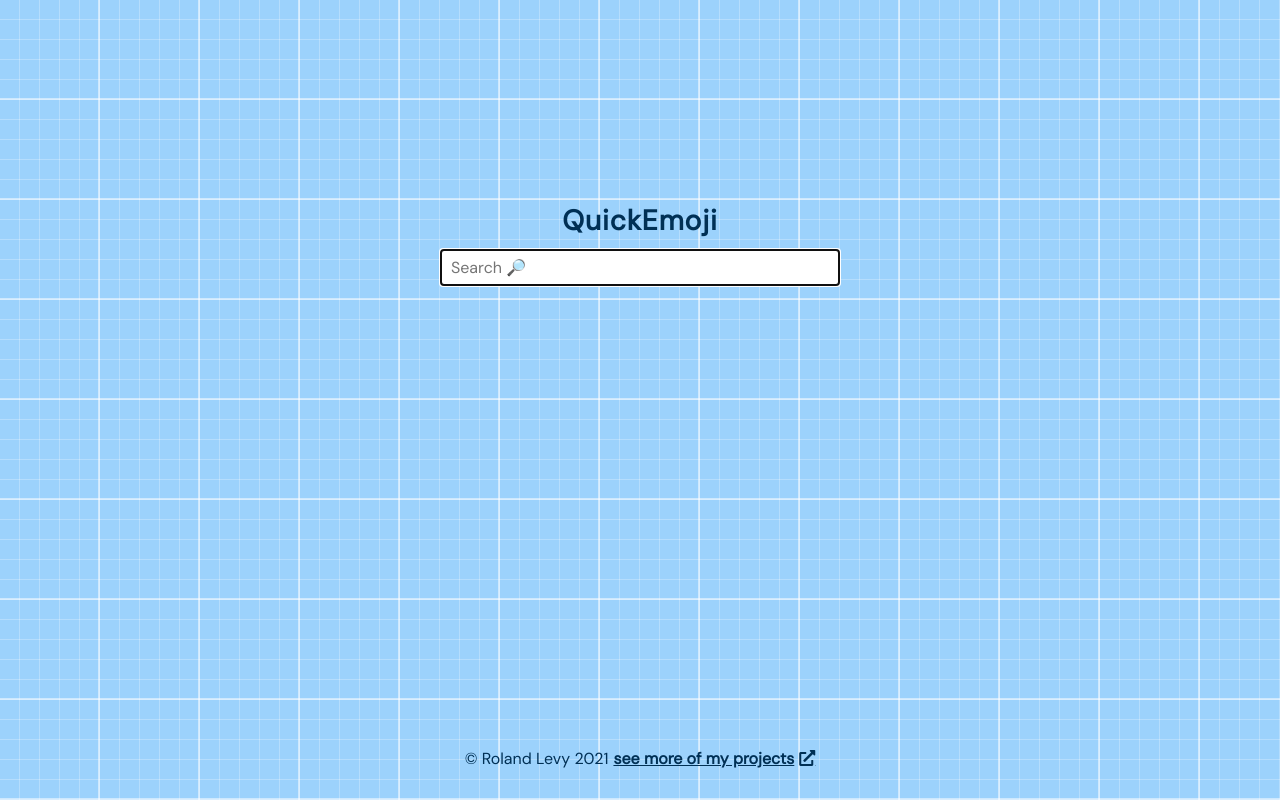
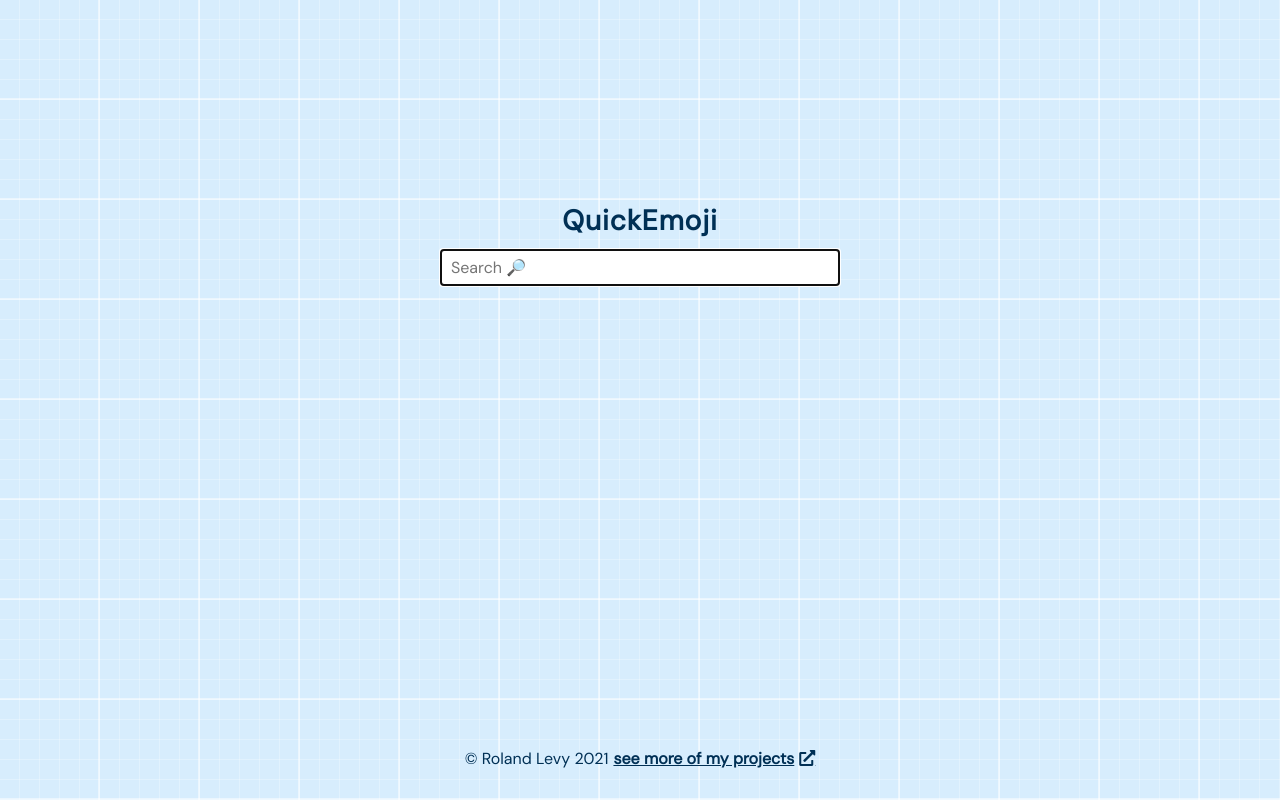
Before and after one commit to rolandjlevy/react-emoji-finder, a React (Create React App) app: page / in a window 1280 px wide. Built offline with nearby package versions, Linux system fonts and the light colour scheme.

Commit message:
changed bgColour

```diff
--- a/src/index.css
+++ b/src/index.css
@@ -8,7 +8,7 @@
 }
 
 body {
-  background-color: #9cd2fc;
+  background-color: #9cd2fc66;
   background-image:
     linear-gradient(rgba(255,255,255,0.5) 2px, transparent 2px),
     linear-gradient(90deg, rgba(255,255,255,0.5) 2px, transparent 2px),
```
